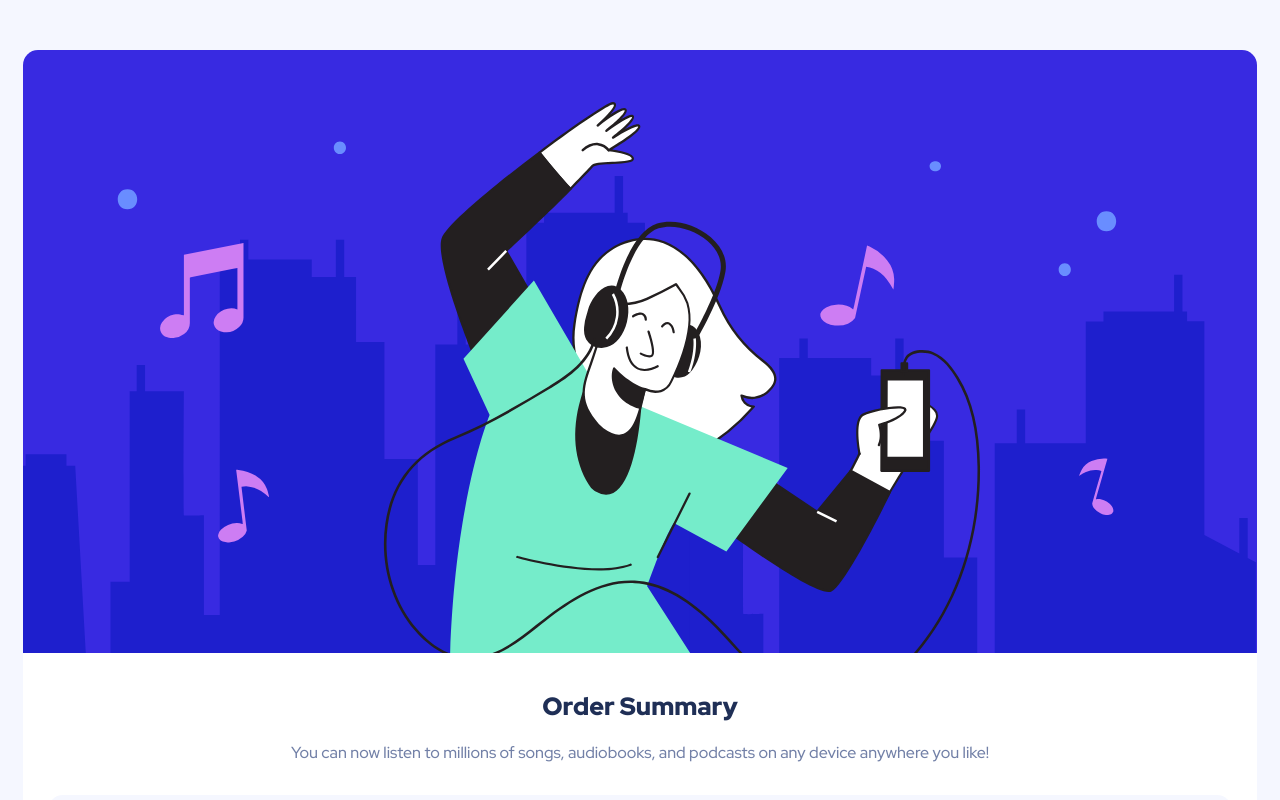
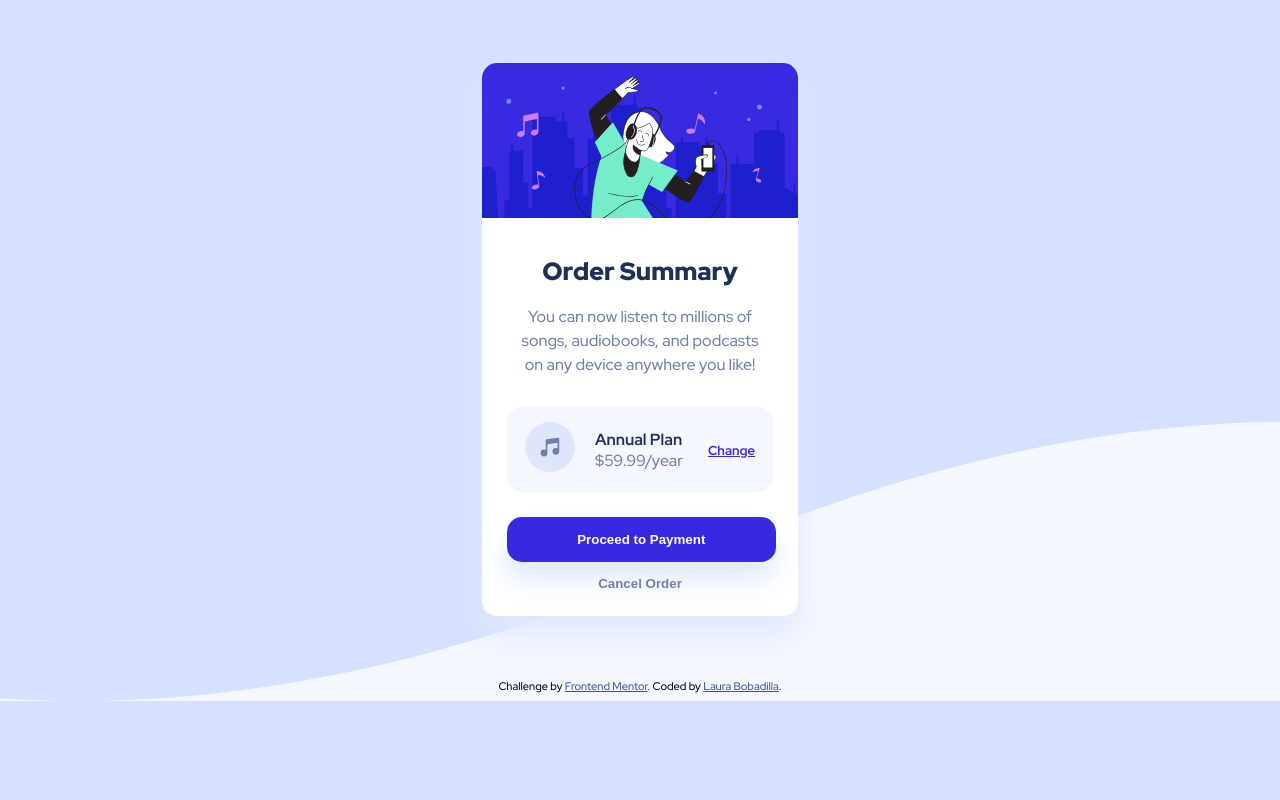
Before and after one commit to lkbobadi/order-summary-component-main, a plain HTML site: page order-summary-component-main/index.html in a window 1280 px wide. Shown: the top 800 px of the page. Drawn offline with Linux system fonts and the light colour scheme.

Commit message:
CSS Update
Added background images and media queries

```diff
--- a/order-summary-component-main/styles.css
+++ b/order-summary-component-main/styles.css
@@ -1,5 +1,7 @@
 body {
   background-color: hsl(225, 100%, 98%);
+  background-image: url("./images/pattern-background-desktop.svg");
+  background-size: cover;
   text-align: center;
   font-family: "Red Hat Display", sans-serif;
 }
@@ -8,6 +10,7 @@ body {
   background-color: hsl(0, 0%, 100%);
   border-radius: 15px;
   margin: 50px 15px;
+  box-shadow: 0px 18px 30px hsl(225, 100%, 94%);
 }
 
 img {
@@ -97,3 +100,34 @@ p {
 .cancel-payment:hover {
   color: hsl(223, 47%, 23%);
 }
+
+@media (max-width: 320px) {
+  .payment-plan {
+    flex-direction: column;
+    text-align: center;
+  }
+}
+
+@media (min-width: 470px) {
+  body {
+    background-color: hsl(225, 100%, 98%);
+    background-image: url("./images/pattern-background-mobile.svg");
+  }
+
+  .summary-page {
+    width: 50%;
+    margin: 5% auto;
+  }
+}
+@media (min-width: 768px) {
+  .summary-page {
+    width: 40%;
+    margin: 5% auto;
+  }
+}
+@media (min-width: 1200px) {
+  .summary-page {
+    width: 25%;
+    margin: 5% auto;
+  }
+}
```
Also changed, not shown: 1 other file.
